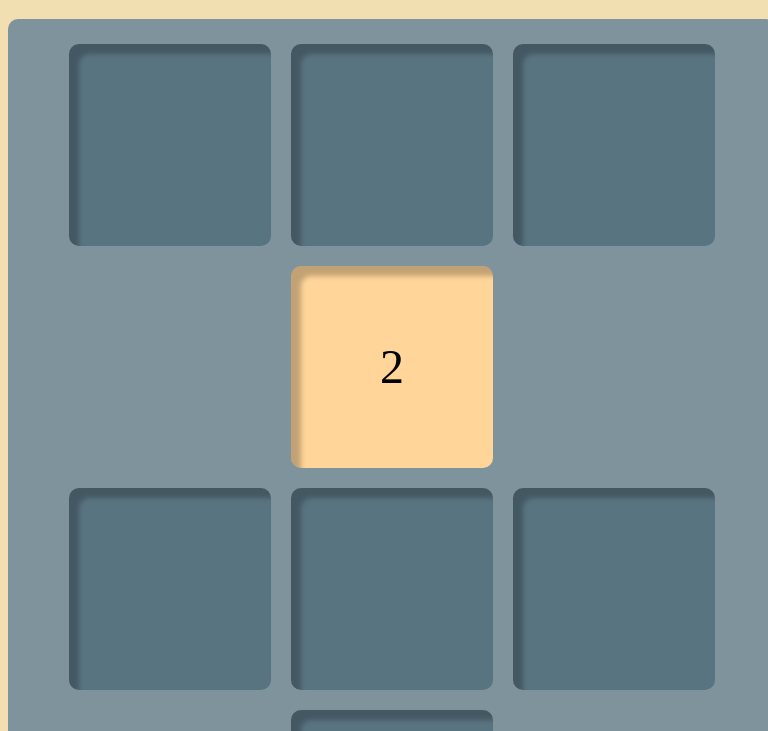
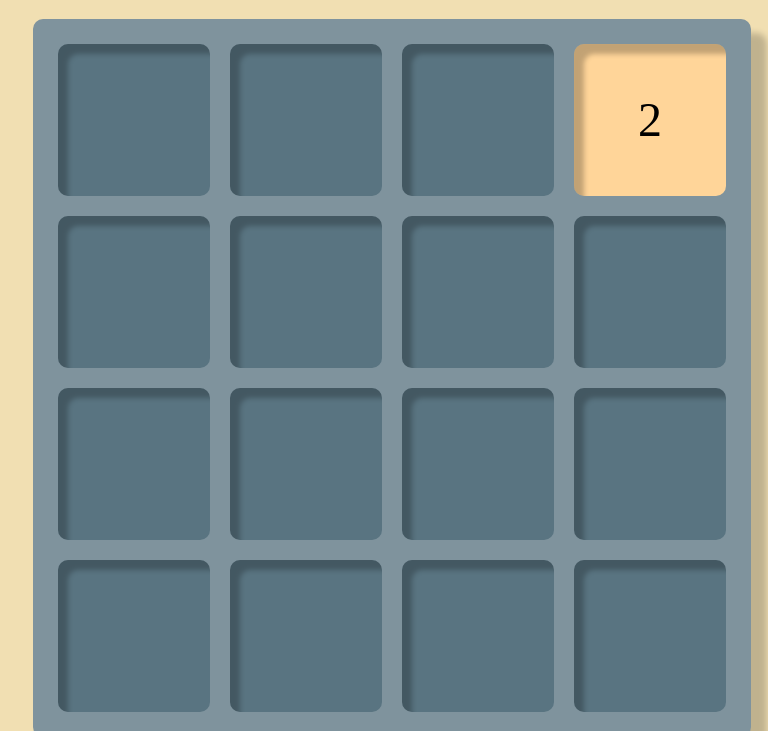
Before and after one commit to Elioce33/2048, a website with bundled scripts: page index.html in a window 768 px wide. Shown: the part 69-800 px from the top of the page. Built offline with nearby package versions, Linux system fonts and the light colour scheme.

Commit message:
correct css for mobile navigator (under 1000px)

```diff
--- a/css/style.css
+++ b/css/style.css
@@ -63,19 +63,15 @@ body {
 }
 
 
-@media screen and (min-width: 500px)
-{
+@media only screen and (max-width: 1000px) {
 
     .tab_2048 .cell {
-        width: 200px;
-        height: 200px;
-        line-height: 200px;
+        width: 150px;
+        height: 150px;
+        line-height: 150px;
 
         font-size: 3em;
     }
-
-
-
 
     .button_panel {
         display: flex;
```
